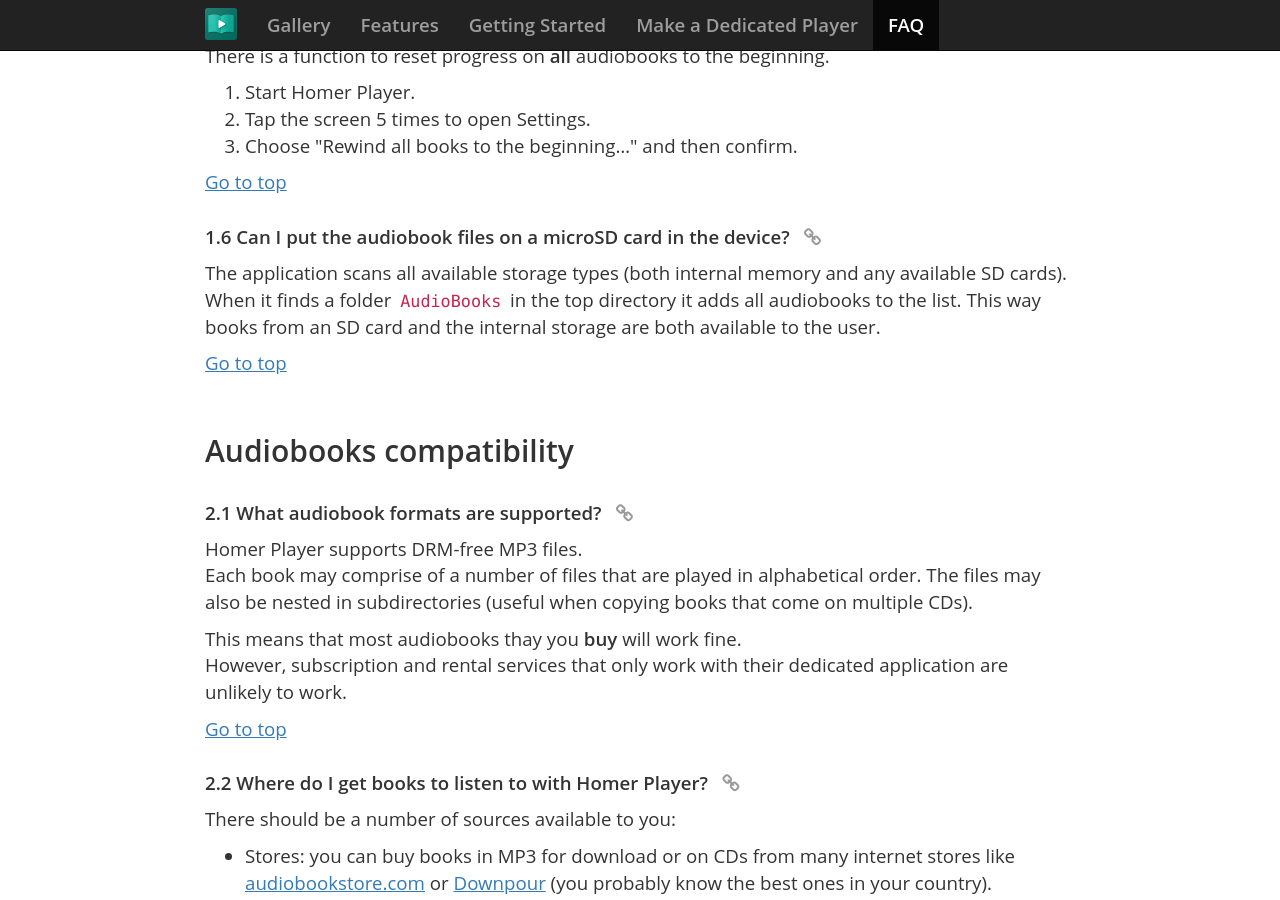
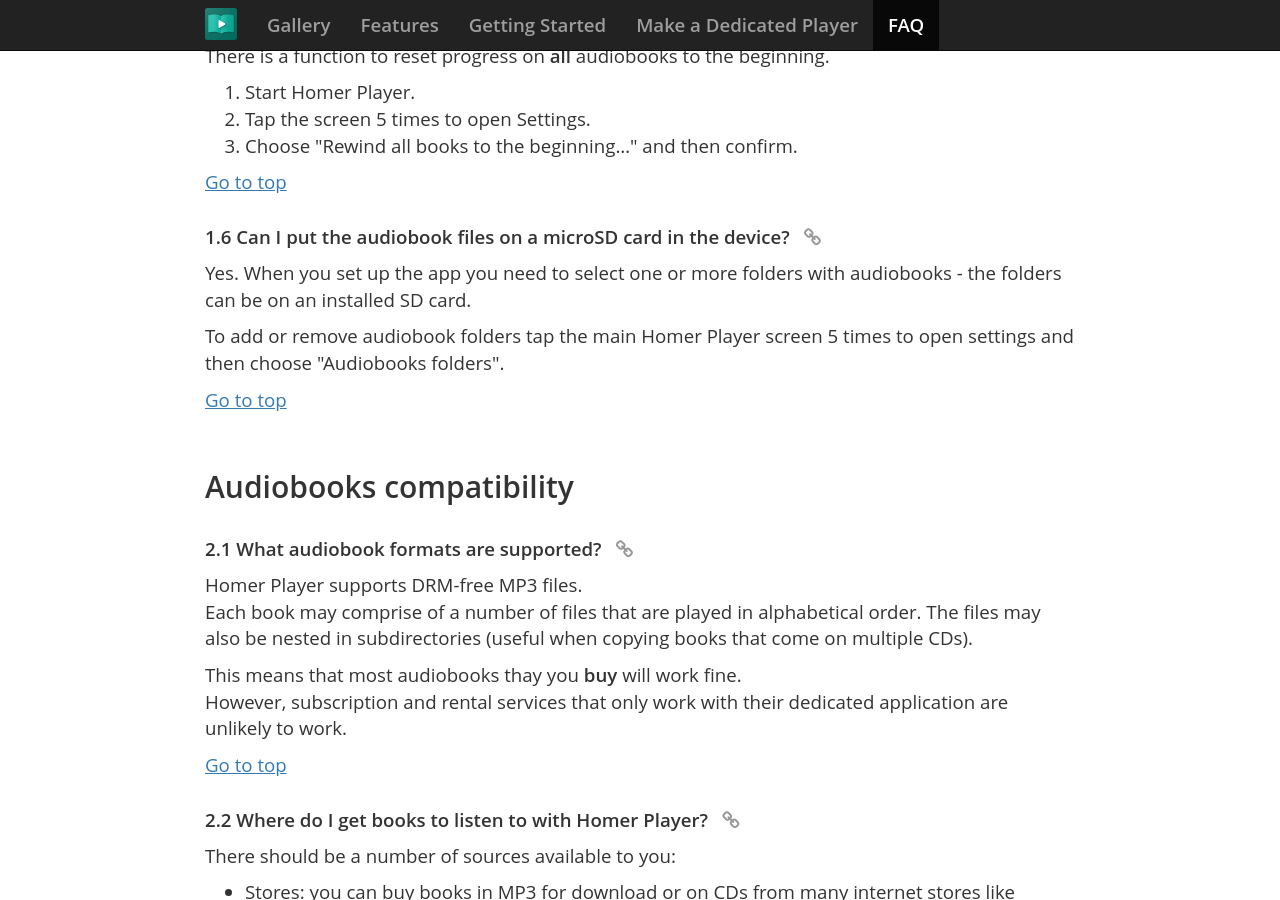
Before and after one commit to msimonides/homerplayer, a Jekyll site: the page built from faq.html, in a window 1280 px wide and 900 px high, scrolled down 2418 px. Built offline with Jekyll 4.4.1, drawn with Linux system fonts in a browser that asks for light colours; nearby versions of some CDN libraries; some web fonts are replaced; comment, search, counter and statistics services are not loaded.

Commit message:
Add privacy policy and audiobooks folder information.

```diff
--- a/_data/faq.yml
+++ b/_data/faq.yml
@@ -76,10 +76,12 @@
     - question: Can I put the audiobook files on a microSD card in the device?
       answer: >
         <p>
-        The application scans all available storage types (both internal memory
-        and any available SD cards). When it finds a folder <code>AudioBooks</code> in
-        the top directory it adds all audiobooks to the list. This way books from an SD
-        card and the internal storage are both available to the user.
+        Yes. When you set up the app you need to select one or more folders
+        with audiobooks - the folders can be on an installed SD card.
+        </p>
+        <p>
+        To add or remove audiobook folders tap the main Homer Player screen 5 times to
+        open settings and then choose "Audiobooks folders".
         </p>
 
 - section: Audiobooks compatibility
--- a/getting-started.html
+++ b/getting-started.html
@@ -34,8 +34,7 @@
 <p>
 If your tablet doesn't have the Google Play Store (e.g. Kindle Fire), you can
 download the installation APK file directly from <a
-	href="https://goo.gl/XJhKX7" onclick="gaLinkClick('github
-	releases')">https://goo.gl/XJhKX7</a>.
+	href="https://goo.gl/XJhKX7" onclick="gaLinkClick('github releases')">https://goo.gl/XJhKX7</a>.
 Open the downloaded file on your phone or tablet to install.
 </p>
 
@@ -91,7 +90,13 @@
 <li>Connect the tablet to your Mac or PC with a USB cable. If you're using a
 Mac, you may need the <a href="https://www.android.com/filetransfer/">Android
 file transfer tool</a>.
-<li>Copy your audiobooks to the tablet. Put them inside the <code>AudioBooks</code>
-folder. The folder should have been automatically created when the Homer Player
-app was started for the first time.
+<li>Copy your audiobooks to the tablet. Create a folder to put all audiobooks
+in the tablet's storage, e.g. <code>Audiobooks</code> (there may already be
+one). Put each audiobook in its own folder inside this main one. The folder
+name will be displayed and read as the book title.
+<li>Open Homer Player, tap 5 times to open settings and choose "Audiobook
+folders" (if you haven't installed samples, just tap "Choose audiobooks
+folder"). Navigate to the <code>Audiobooks<code> folder you created earlier
+and select it.
+<li>Go back, the app should now list your books.
 </ol>
```
Also changed, not shown: PRIVACY.md (added, +52 -0 lines).
